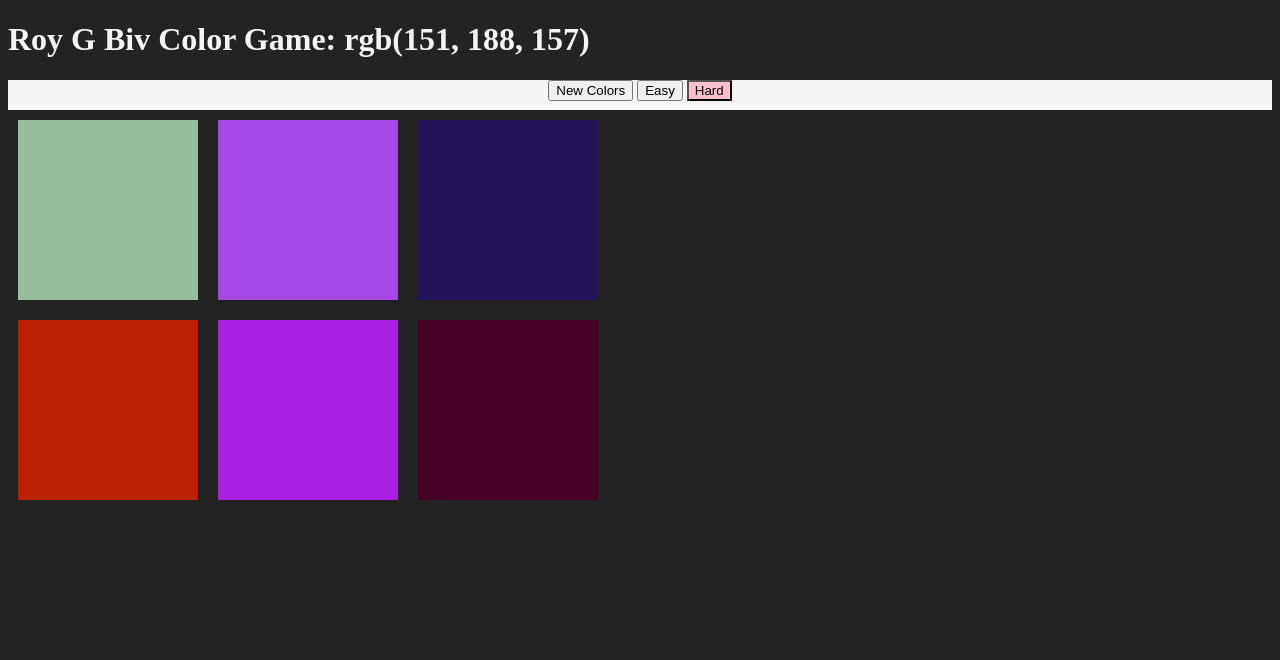
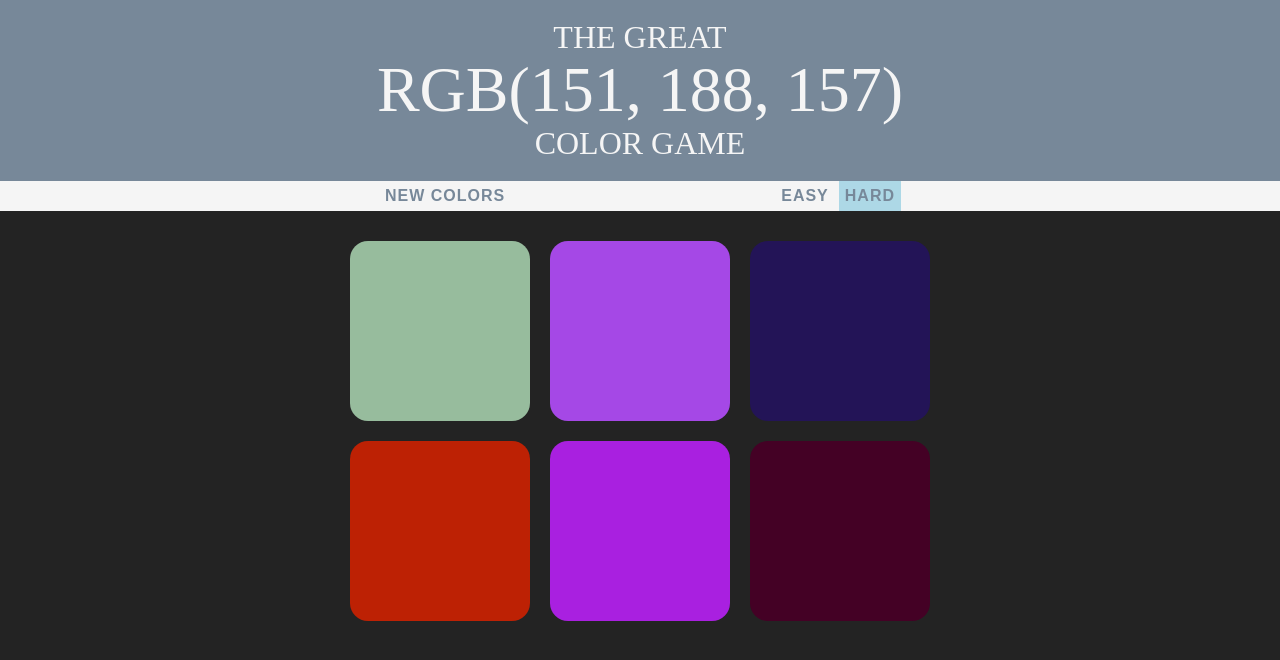
Before and after one commit to cmsegui/roygbiv, a plain HTML site: page colorgame.html in a window 1280 px wide. Drawn offline with Linux system fonts and the light colour scheme.

Commit message:
added styling to the game

```diff
--- a/colorgame.css
+++ b/colorgame.css
@@ -1,14 +1,41 @@
 body {
     background-color: #232323;
+    margin: 0;
+    font-family: "Montserrat", "Avenir";
+}
 
+button {
+    border: none;
+    background: none;
+    text-transform: uppercase;
+    height: 100%;
+    font-weight: 700;
+    color: lightslategray;
+    letter-spacing: 1px;
+    font-size: inherit;
+    transition: all 0.3s;
+    -webkit-transition: all 0.3s;
+    -moz-transition: all 0.3s;
+}
+
+button:hover {
+    color: whitesmoke;
+    background-color: lightslategray;
 }
 
 h1 {
+    text-align: center;
     color: whitesmoke;
+    background-color: lightslategray;
+    margin: 0;
+    font-weight: normal;
+    text-transform: uppercase;
+    line-height: 1.1;
+    padding: 20px 0;
 }
 
 .selected {
-    background-color: pink;
+    background-color: lightblue;
 }
 .square {
     width: 30%;
@@ -16,11 +43,24 @@ h1 {
     padding-bottom: 30%;
     float: left;
     margin: 1.66%;
+    border-radius: 10%;
+    transition: background 0.6s;
+    -webkit-transition: background 0.6s;
+    -moz-transition: background 0.6s;
+}
+
+#colorDisplay {
+    font-size: 200%;
 }
 
 #container {
-    margin: 0 px auto;
+    margin: 20px auto;
     max-width: 600px;
+}
+
+#message {
+    display: inline-block;
+    width: 20%;
 }
 
 #stripe {
--- a/colorgame.html
+++ b/colorgame.html
@@ -5,7 +5,11 @@
         <link rel="stylesheet" href="colorgame.css">
     </head>
     <body>
-        <h1>Roy G Biv Color Game: <span id="colorDisplay">RGB</span></h1>
+        <h1>The Great
+        <br>
+        <span id="colorDisplay"></span>
+        <br>
+        Color Game</h1>
 
         <div id="stripe">
             <button id="reset">New Colors</button>
--- a/colorgame.js
+++ b/colorgame.js
@@ -62,7 +62,7 @@ for(var i = 0; i < squares.length; i++){
             messageDisplay.textContent = "Correct!";
             resetButton.textContent = "Play Again?"
 			changeColors(clickedColor);
-			h1.style.background = clickedColor;
+			h1.style.background = "lightslategray";
 		} else {
 			this.style.background = "#232323";
 			messageDisplay.textContent = "Try Again";
```
